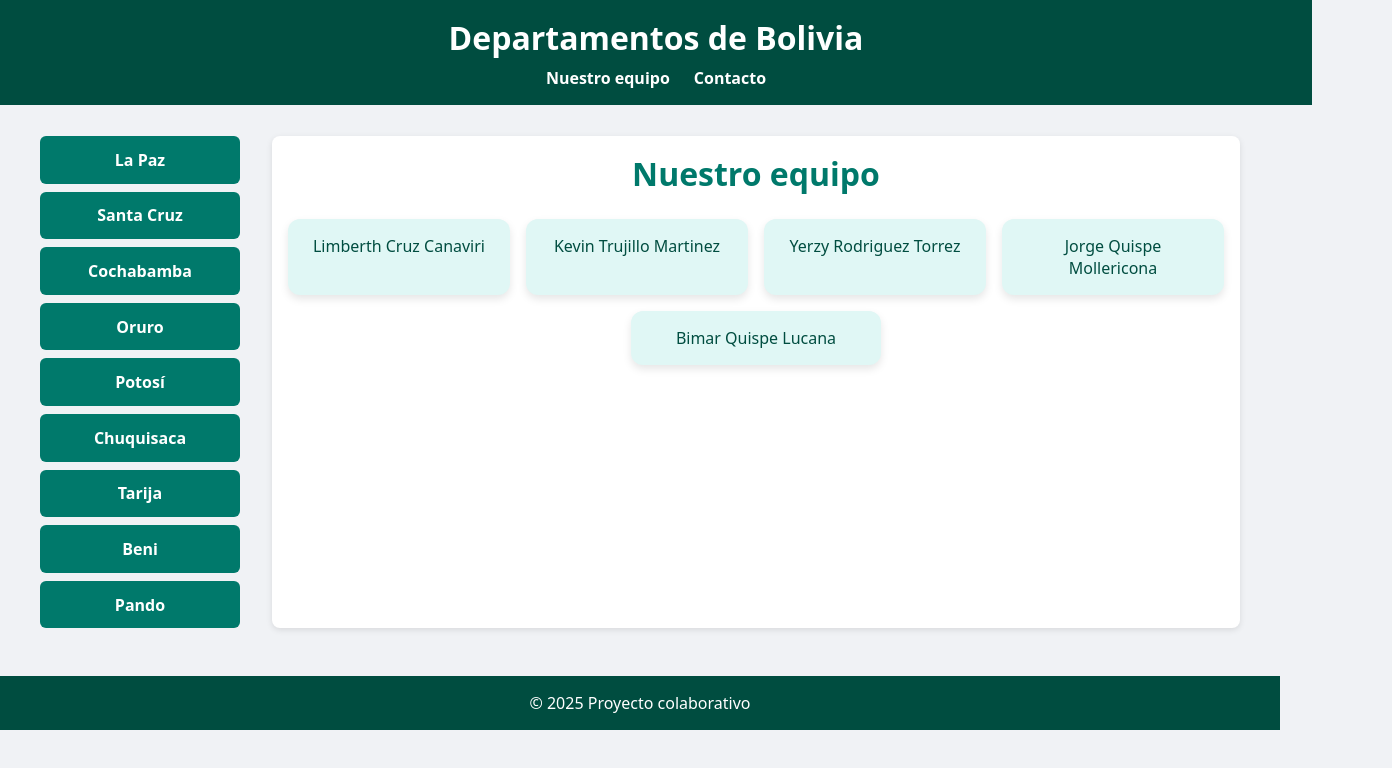
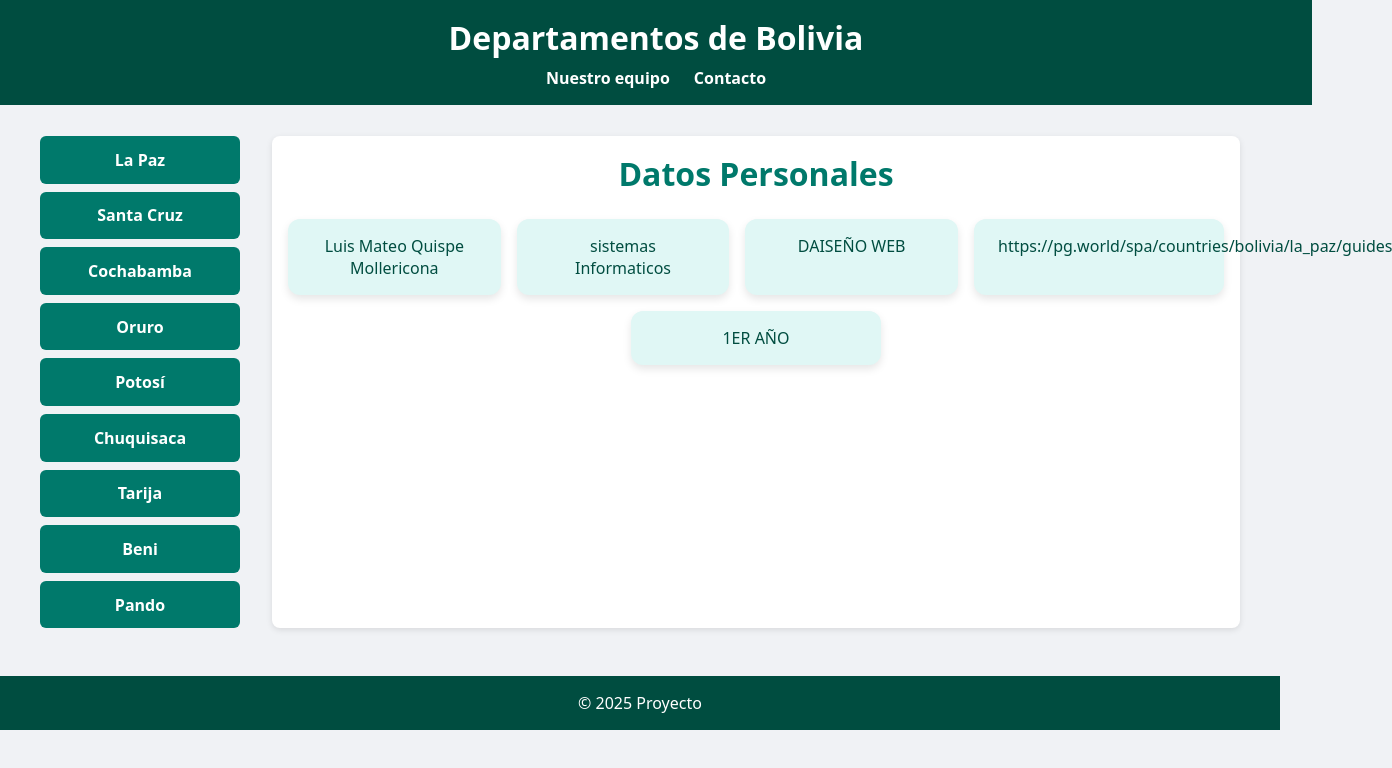
Before and after one commit to jorgequispe-svg/12345, a plain HTML site: page index.html in a window 1280 px wide. Both pictures are taken after a click on the link "Nuestro equipo". Shown: the whole page, 1392 px wide, since content can reach past the window. Drawn offline with Linux system fonts and the light colour scheme.

Commit message:
subiendo archivos

```diff
--- a/index.html
+++ b/index.html
@@ -235,14 +235,14 @@
 
     <!-- Nuestro equipo -->
     <section id="equipo" class="dept-info">
-      <h2>Nuestro equipo</h2>
+      <h2>Datos Personales</h2>
       <article>
         <ul>
-          <li>Limberth Cruz Canaviri</li>
-          <li>Kevin Trujillo Martinez</li>
-          <li>Yerzy Rodriguez Torrez</li>
-          <li>Jorge Quispe Mollericona</li>
-          <li>Bimar Quispe Lucana</li>
+          <li>Luis Mateo Quispe Mollericona</li>
+          <li>sistemas Informaticos</li>
+          <li>DAISEÑO WEB</li>
+          <li>https://pg.world/spa/countries/bolivia/la_paz/guides</li>
+          <li>1ER AÑO</li>
         </ul>
       </article>
     </section>
@@ -269,7 +269,7 @@
 </main>
 
 <footer role="contentinfo">
-  <p>&copy; 2025 Proyecto colaborativo</p>
+  <p>&copy; 2025 Proyecto </p>
 </footer>
 </body>
 </html>
```
